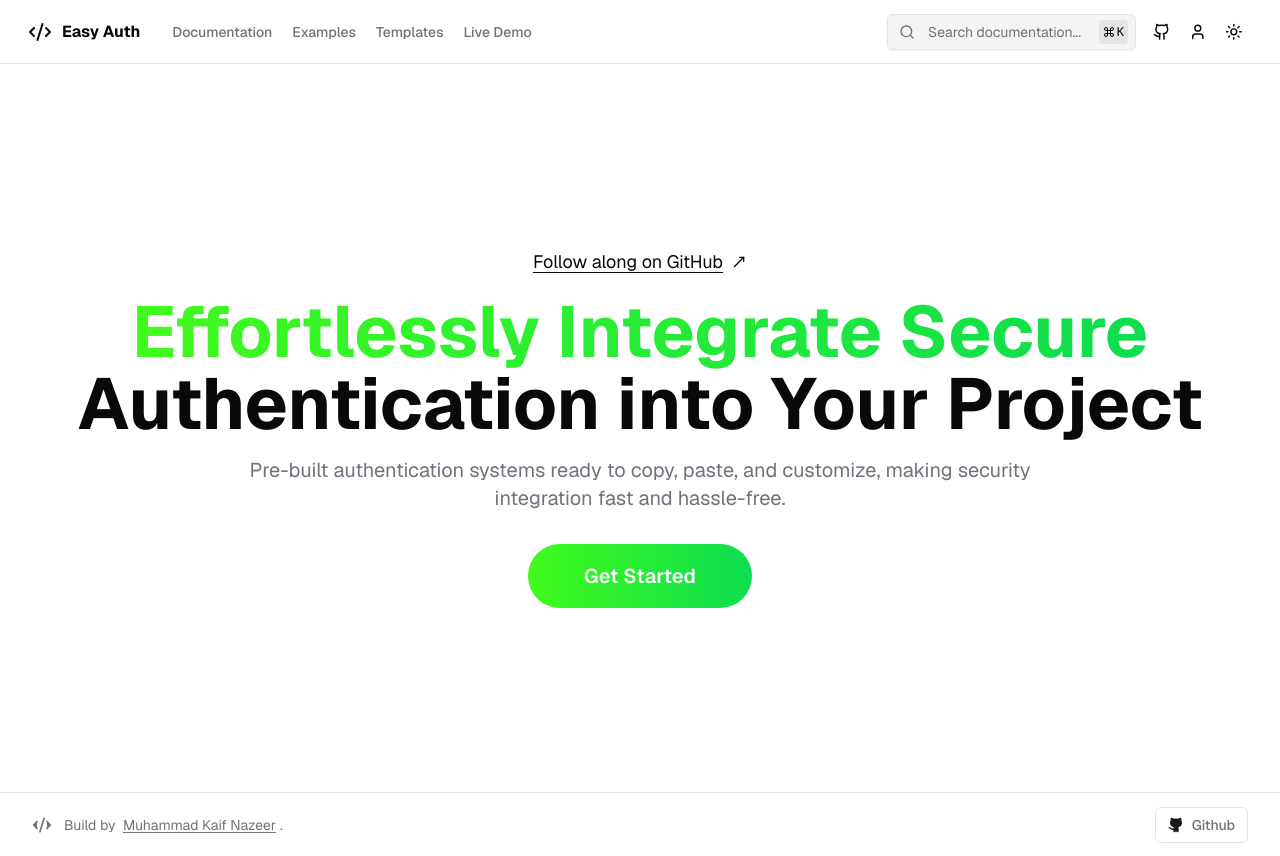
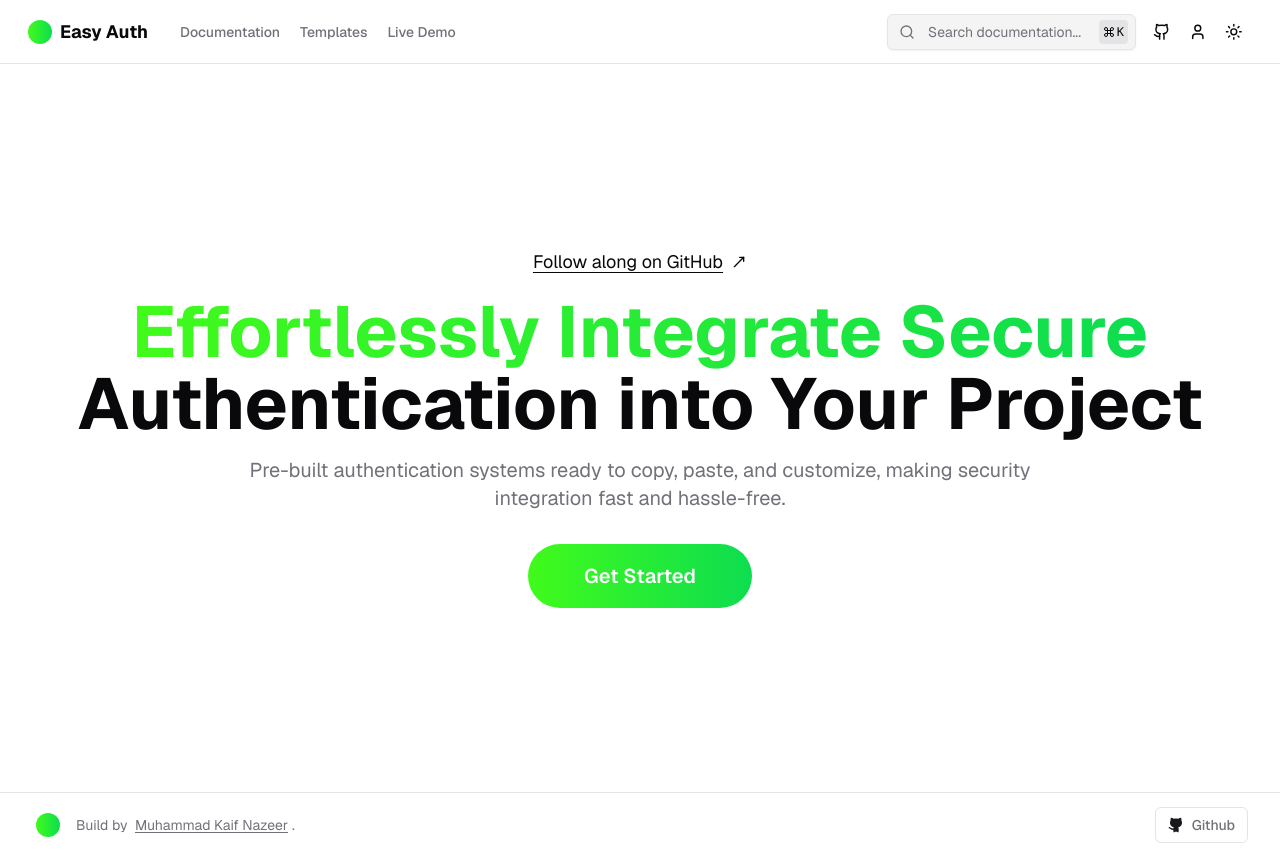
Before and after one commit to MuhammadKaifNazeer/EasyAuth, a Next.js app: page / in a window 1280 px wide. Built offline with nearby package versions, Linux system fonts and the light colour scheme.

Commit message:
updated footer adn navbar

```diff
--- a/components/footer.tsx
+++ b/components/footer.tsx
@@ -7,7 +7,9 @@ export function Footer() {
     <footer className="border-t w-full h-16">
       <div className="container flex items-center sm:justify-between justify-center sm:gap-0 gap-4 h-full text-muted-foreground text-sm flex-wrap sm:py-0 py-3">
         <div className="flex items-center gap-3">
-          <CodeXml className="sm:block hidden w-5 h-5 text-muted-foreground fill-current" />
+          <Link className="px-1 underline underline-offset-2" href="/">
+            <div className="w-6 h-6 rounded-full bg-gradient-to-r from-[#41FB1B] to-[#0DDD50]"></div>
+          </Link>
           <p className="text-center">
             Build by{" "}
             <Link className="px-1 underline underline-offset-2" href="#">
--- a/components/navbar.tsx
+++ b/components/navbar.tsx
@@ -12,10 +12,6 @@ export const NAVLINKS = [
   {
     title: "Documentation",
     href: `/docs/${page_routes[0].href}`,
-  },
-  {
-    title: "Examples",
-    href: "#",
   },
   {
     title: "Templates",
@@ -75,9 +71,9 @@ export function Navbar() {
 
 export function Logo() {
   return (
-    <Link href="/" className="flex items-center gap-2.5">
-      <CodeXml className="w-6 h-6" />
-      <h2 className="text-md font-bold">Easy Auth</h2>
+    <Link href="/" className="flex items-center gap-2">
+      <div className="w-6 h-6 rounded-full bg-gradient-to-r from-[#41FB1B] to-[#0DDD50]"></div>
+      <h2 className="text-lg font-bold">Easy Auth</h2>
     </Link>
   );
 }
```
